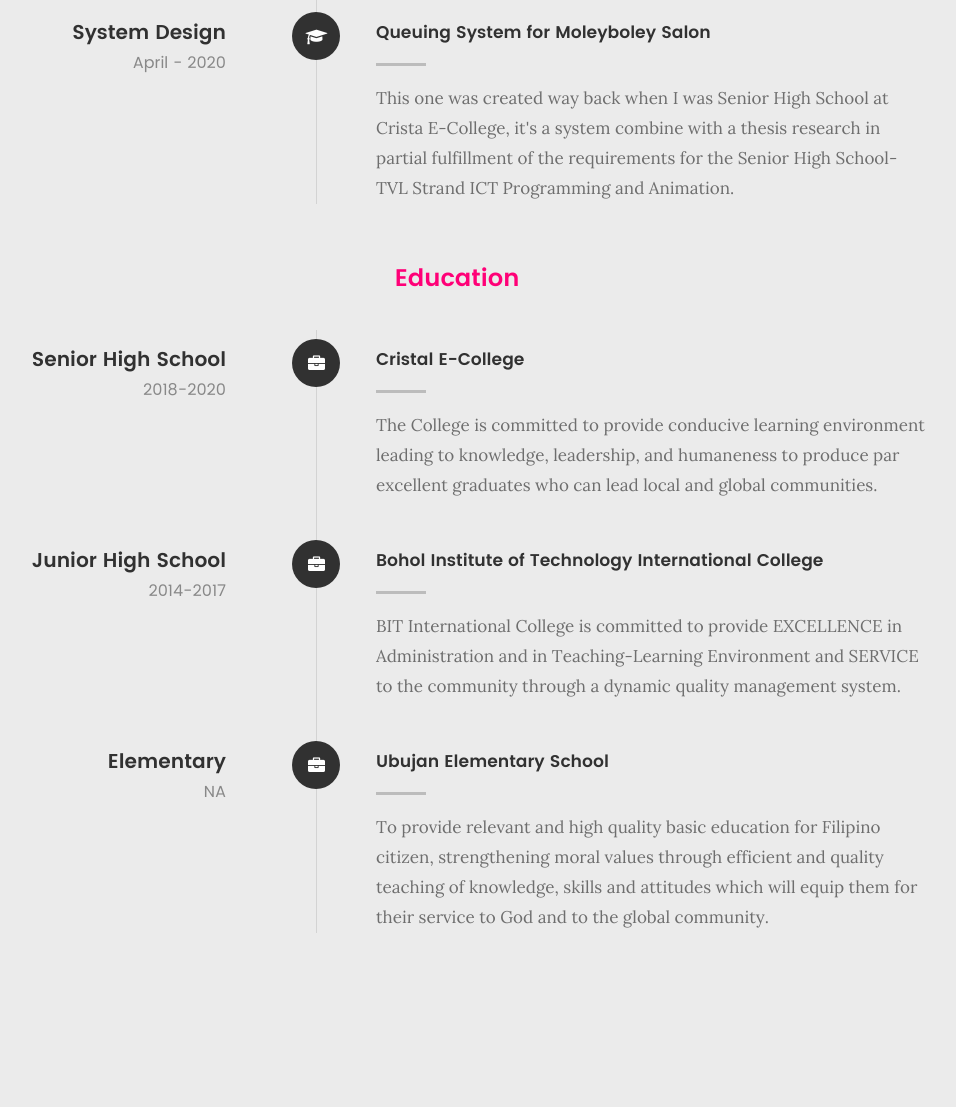
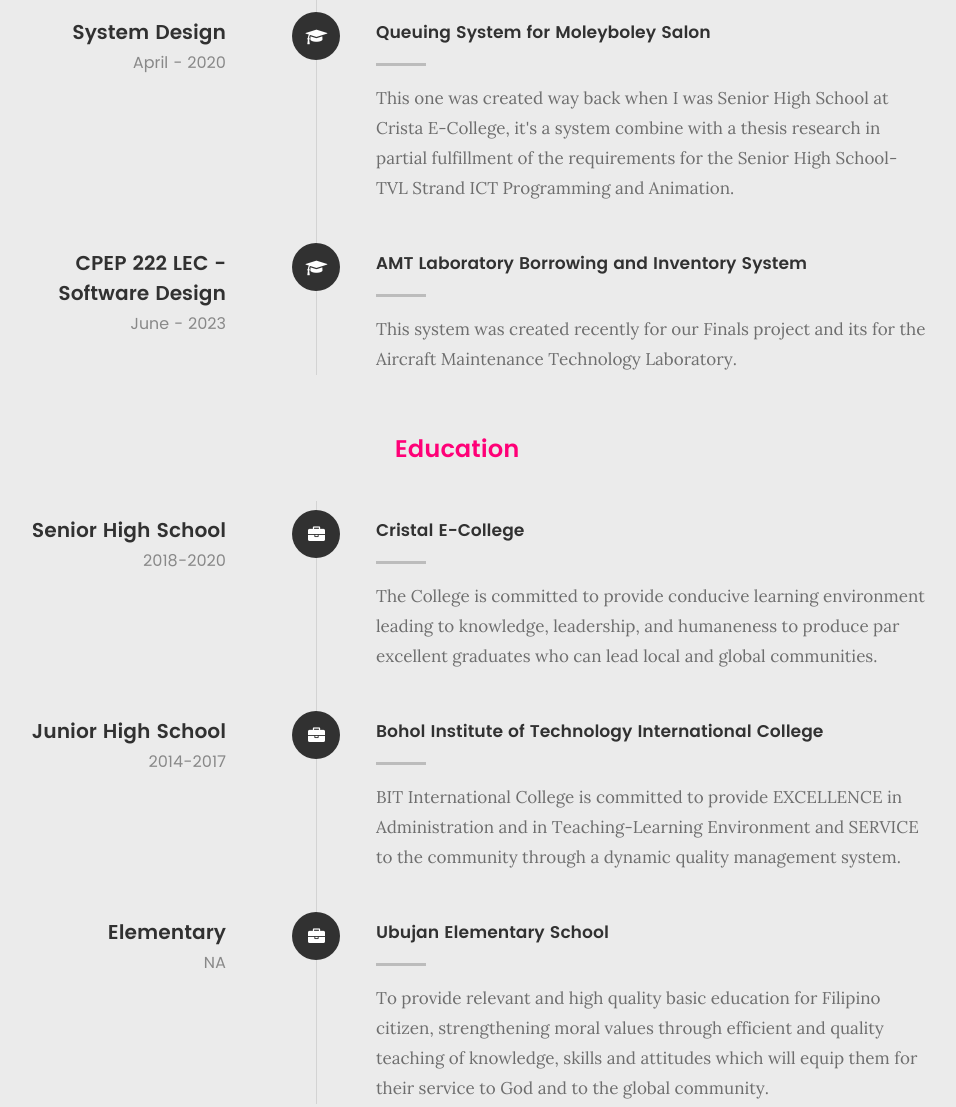
Before and after one commit to DICE69/PORTFOLIO, a plain HTML site: page index.html in a window 1280 px wide. Shown: the part 3220-4327 px from the top of the page, without its empty margins (183-1139 px from the left). Drawn offline with Linux system fonts and the light colour scheme; files whose address does not match are found by name.

Commit message:
Update index.html

```diff
--- a/index.html
+++ b/index.html
@@ -260,6 +260,24 @@
 	   				<div class="timeline-content">
 	   					<h4>Queuing System for Moleyboley Salon</h4>
 	   					<p>This one was created way back when I was Senior High School at Crista E-College, it's a system combine with a thesis research in partial fulfillment of the requirements for the Senior High School-TVL Strand ICT Programming and Animation. </p>
+	   				</div>
+
+	   			</div> <!-- /timeline-block -->
+
+				<div class="timeline-block">
+
+	   				<div class="timeline-ico">
+	   					<i class="fa fa-graduation-cap"></i>
+	   				</div>
+
+	   				<div class="timeline-header">
+	   					<h3>CPEP 222 LEC - Software Design</h3>
+	   					<p>June - 2023</p>
+	   				</div>
+
+	   				<div class="timeline-content">
+	   					<h4>AMT Laboratory Borrowing and Inventory System</h4>
+	   					<p>This system was created recently for our Finals project and its for the Aircraft Maintenance Technology Laboratory.</p>
 	   				</div>
 
 	   			</div> <!-- /timeline-block -->
```
